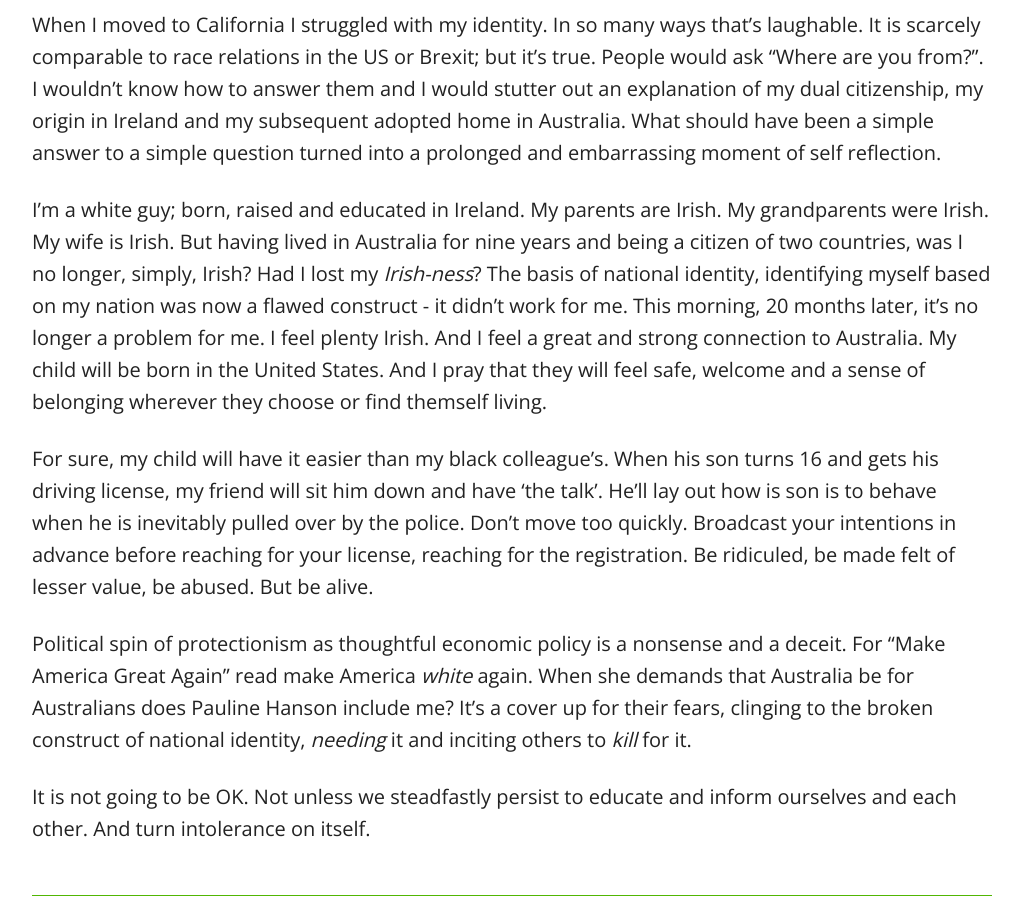
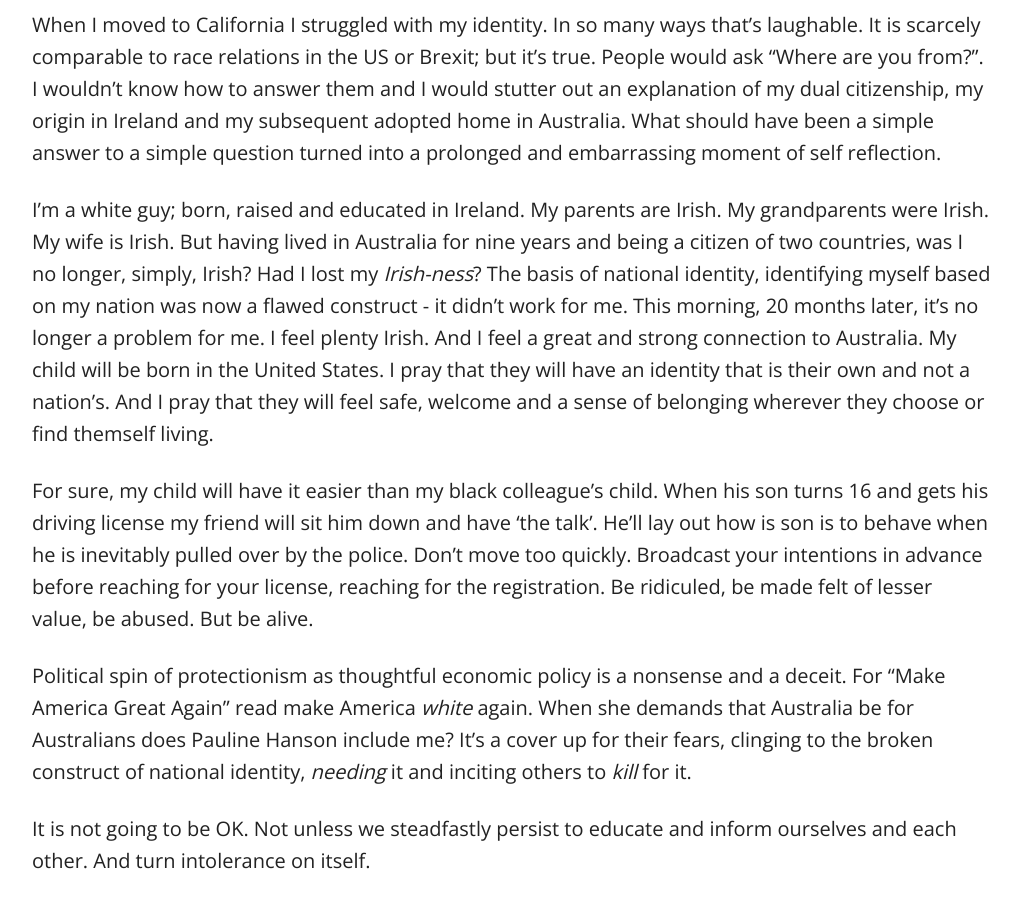
Before and after one commit to danoscarmike/danoscarmike.github.io, a Jekyll site: the page built from _posts/2016-07-16-Identity.md, in a window 1280 px wide and 900 px high, scrolled down 982 px. Shown: the whole window, without its empty margins (128-1148 px from the left). Built offline with Jekyll 4.4.1, drawn with Linux system fonts in a browser that asks for light colours.

Commit message:
file name changes

```diff
--- a/_posts/2016-07-16-Identity.md
+++ b/_posts/2016-07-16-Identity.md
@@ -11,9 +11,9 @@ Across the world, in response, there is hate-inciting political movement.  Here
 
 When I moved to California I struggled with my identity. In so many ways that's laughable. It is scarcely comparable to race relations in the US or Brexit; but it's true. People would ask "Where are you from?". I wouldn't know how to answer them and I would stutter out an explanation of my dual citizenship, my origin in Ireland and my subsequent adopted home in Australia. What should have been a simple answer to a simple question turned into a prolonged and embarrassing moment of self reflection.
 
-I'm a white guy; born, raised and educated in Ireland. My parents are Irish. My grandparents were Irish. My wife is Irish. But having lived in Australia for nine years and being a citizen of two countries, was I no longer, simply, Irish? Had I lost my *Irish-ness*? The basis of national identity, identifying myself based on my nation was now a flawed construct - it didn't work for me.  This morning, 20 months later, it's no longer a problem for me.  I feel plenty Irish.  And I feel a great and strong connection to Australia.  My child will be born in the United States.  And I pray that they will feel safe, welcome and a sense of belonging wherever they choose or find themself living.
+I'm a white guy; born, raised and educated in Ireland. My parents are Irish. My grandparents were Irish. My wife is Irish. But having lived in Australia for nine years and being a citizen of two countries, was I no longer, simply, Irish? Had I lost my *Irish-ness*? The basis of national identity, identifying myself based on my nation was now a flawed construct - it didn't work for me.  This morning, 20 months later, it's no longer a problem for me.  I feel plenty Irish.  And I feel a great and strong connection to Australia.  My child will be born in the United States.  I pray that they will have an identity that is their own and not a nation's.  And I pray that they will feel safe, welcome and a sense of belonging wherever they choose or find themself living.
 
-For sure, my child will have it easier than my black colleague's.  When his son turns 16 and gets his driving license, my friend will sit him down and have 'the talk'.  He'll lay out how is son is to behave when he is inevitably pulled over by the police.  Don't move too quickly.  Broadcast your intentions in advance before reaching for your license, reaching for the registration.  Be ridiculed, be made felt of lesser value, be abused.  But be alive.
+For sure, my child will have it easier than my black colleague's child.  When his son turns 16 and gets his driving license my friend will sit him down and have 'the talk'.  He'll lay out how is son is to behave when he is inevitably pulled over by the police.  Don't move too quickly.  Broadcast your intentions in advance before reaching for your license, reaching for the registration.  Be ridiculed, be made felt of lesser value, be abused.  But be alive.
 
 Political spin of protectionism as thoughtful economic policy is a nonsense and a deceit.  For "Make America Great Again" read make America *white* again.  When she demands that Australia be for Australians does Pauline Hanson include me?  It's a cover up for their fears, clinging to the broken construct of national identity, *needing* it and inciting others to *kill* for it.
 
```
